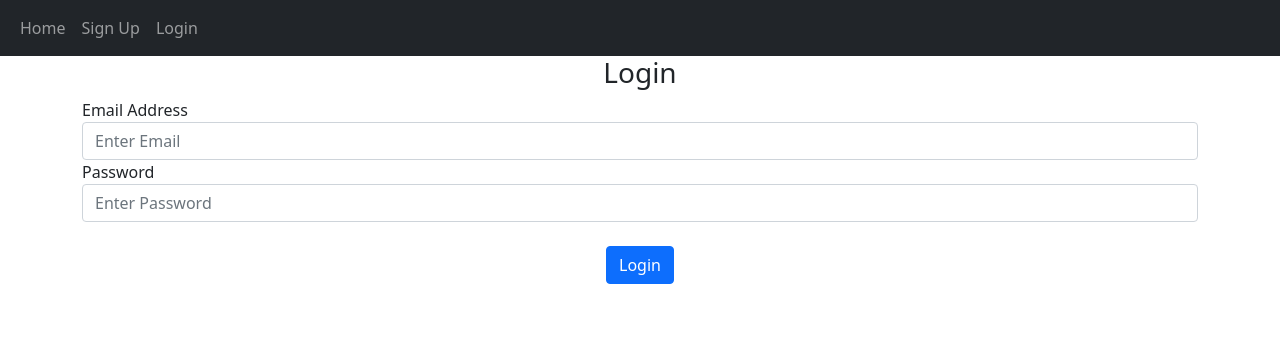
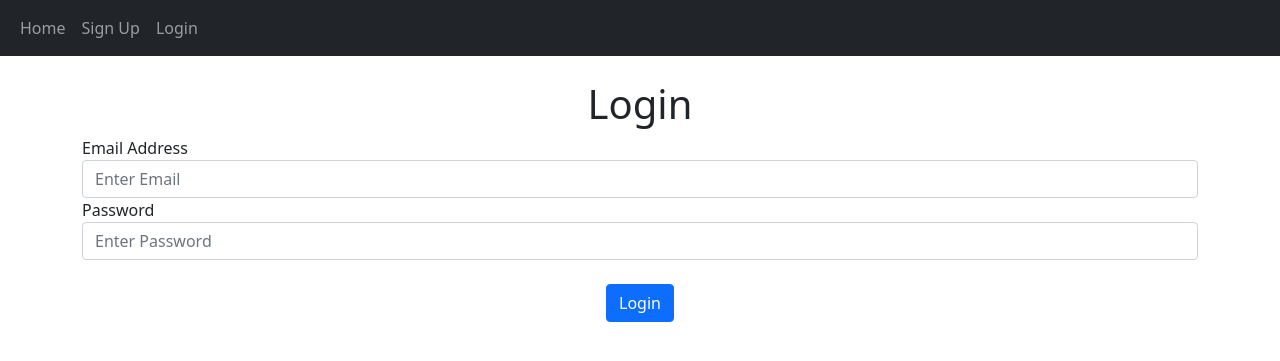
Before and after one commit to danielpereira16/Sancta-Maria-College-AV-Website, a Flask app: page /login in a window 1280 px wide. Shown: the top 361 px of the page. Run offline with Flask 3, Linux system fonts and the light colour scheme; some libraries are stand-ins or nearby versions.

Commit message:
Updated Login.html
Updated Login.html template to make page look better

```diff
--- a/Version 2/website/templates/login.html
+++ b/Version 2/website/templates/login.html
@@ -2,9 +2,10 @@
 {% block title %}Login{% endblock %}
 {% block content %}
 <form method="POST">
-    <h3 align="center">
+    </br>
+    <h1 align="center">
         Login
-    </h3>
+    </h1>
     <div class="form-group">
         <label for="email">Email Address</label>
         <input
@@ -22,7 +23,7 @@
             class="form-control"
             placeholder="Enter Password"
         />
-        <br />
+        <br/>
         <div align="center">
             <button class="btn btn-primary" type="submit">Login</button>
         </div>
```
